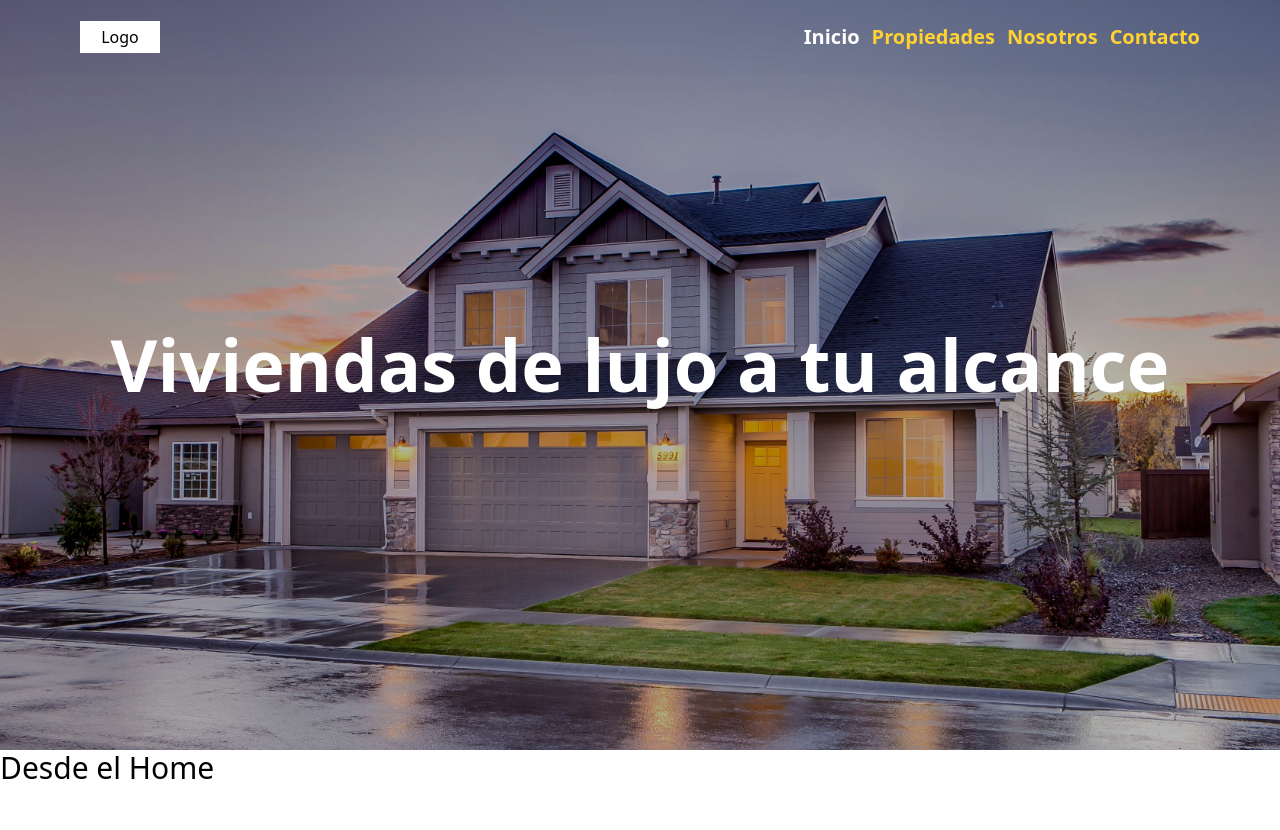
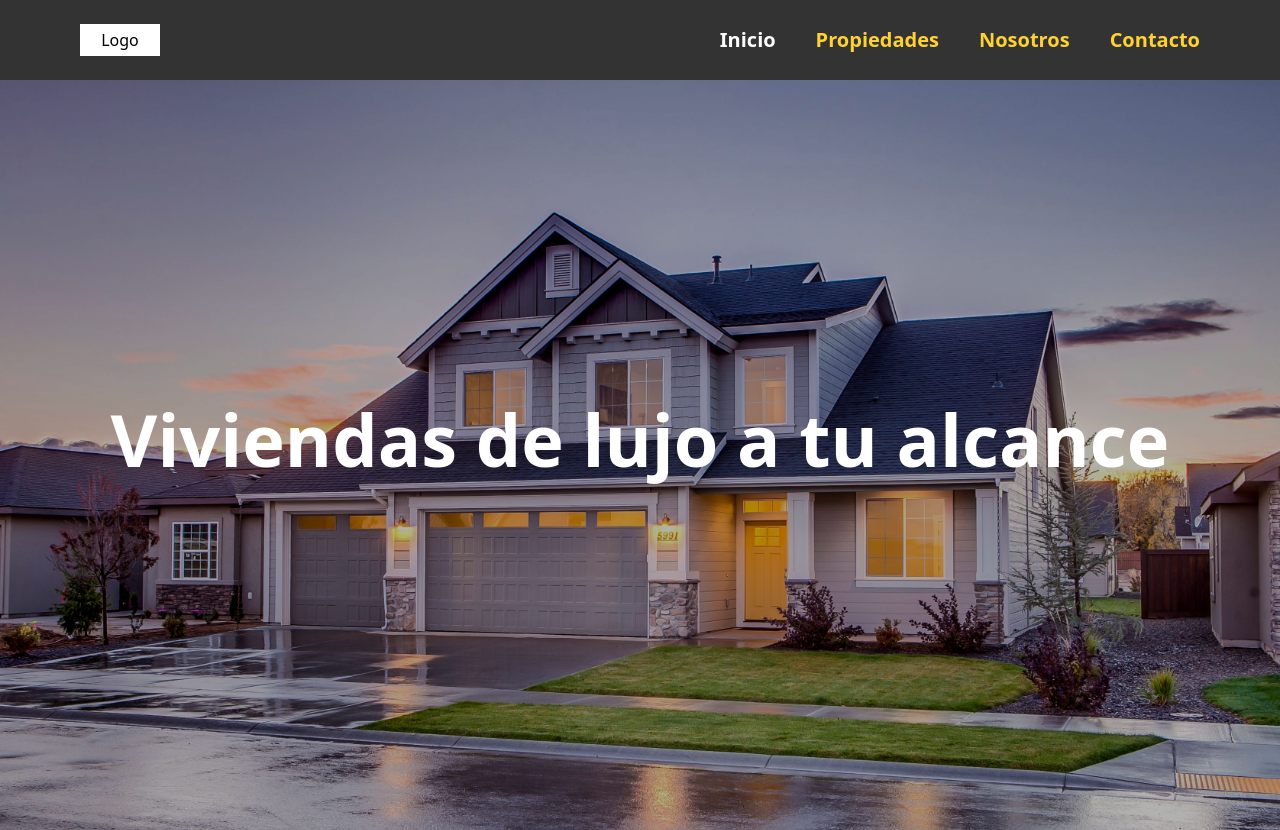
Before and after one commit to No-Country-simulation/s21-14-n-webapp, a React (Vite) app in the folder client/: page / in a window 1280 px wide. Before the commit the page ends 800 px from the top, so only its background shows below. Built offline with nearby package versions, Linux system fonts and the light colour scheme.

Commit message:
cambios en la navbar

```diff
--- a/client/src/components/Header.jsx
+++ b/client/src/components/Header.jsx
@@ -1,5 +1,4 @@
 import React from 'react';
-import { NavBar } from './NavBar';
 
 export const Header = () => {
     return (
@@ -12,9 +11,8 @@ export const Header = () => {
             }}
         >
             <div className="absolute inset-0 bg-[rgba(0,0,0,0.3)]"></div>
-            <NavBar className="relative z-10"/>
             <div className='h-full w-full grid place-items-center'>
-                <h1 className='text-2xl lg:text-7xl text-white z-10 font-bold mb-10 lg:mb-24'>Viviendas de lujo a tu alcance</h1>
+                <h1 className='text-3xl lg:text-7xl text-white z-10 font-bold mb-1 lg:mb-8'>Viviendas de lujo a tu alcance</h1>
             </div>
         </header>
     );
--- a/client/src/components/NavBar.jsx
+++ b/client/src/components/NavBar.jsx
@@ -2,11 +2,11 @@ import React from 'react'
 
 export const NavBar = () => {
     return (
-    <nav className='w-full h-10 lg:h-20  flex justify-between items-center p-2 lg:px-20 bg-opacity-50 backdrop-blur-lg'>
+        <nav className='w-full h-10 lg:h-20  flex justify-between items-center p-2 lg:px-20 bg-opacity-50 bg-[#333]'>
             <div className='w-20 h-8 bg-white grid place-items-center '>
                 Logo
             </div>
-        <ul className='flex gap-3'>
+            <ul className='flex gap-3 lg:gap-10'>
                 <li className='text-sm text-white lg:text-xl font-semibold'>Inicio</li>
                 <li className='text-sm text-amber-300 lg:text-xl font-semibold'>Propiedades</li>
                 <li className='text-sm text-amber-300 lg:text-xl font-semibold'>Nosotros</li>
--- a/client/src/layouts/HomeLayout.jsx
+++ b/client/src/layouts/HomeLayout.jsx
@@ -1,12 +1,11 @@
 import React from "react";
 import { Outlet } from 'react-router-dom'
-import { Header } from '../components/Header'
+import { NavBar } from "../components/NavBar";
 const HomeLayout = () => {
   return (
     <div>
-        <header>
-            <Header></Header>
-        </header>
+
+        <NavBar/>
         <main>
             <Outlet/>
         </main>
--- a/client/src/pages/Home.jsx
+++ b/client/src/pages/Home.jsx
@@ -1,7 +1,13 @@
 import React from 'react'
+import {Header} from '../components/Header'
+
 const Home = () => {
-  return (
-    <div className='text-black text-3xl'>Desde el Home</div>
+    return (
+        < >
+            <header>
+                <Header/>
+            </header>
+        </>
 
 
 )
```
Lines whose indentation alone changed are shown as unchanged.
